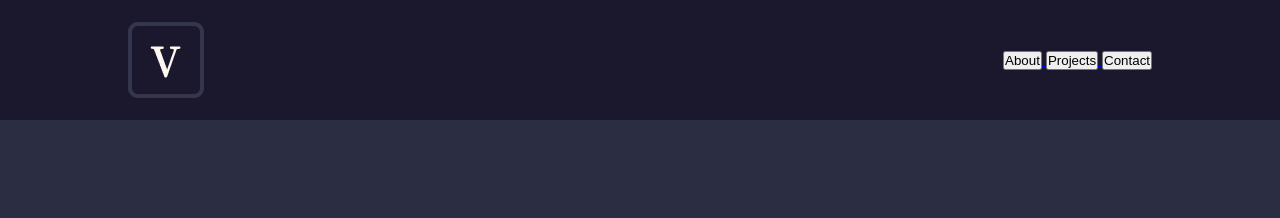
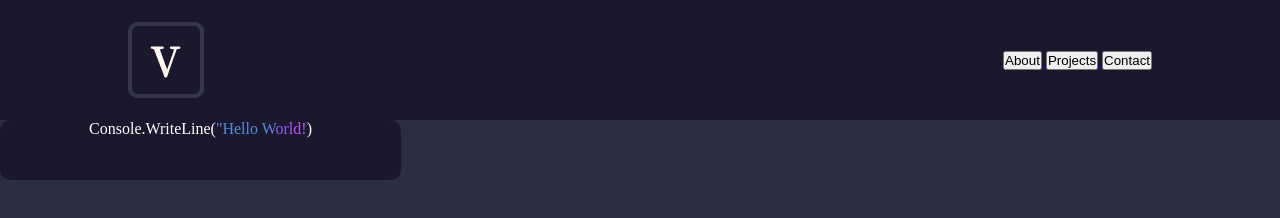
Before and after one commit to Byorks/Portf-lio-, a plain HTML site: page index.html in a window 1280 px wide. Drawn offline with Linux system fonts and the light colour scheme.

Commit message:
:lipstick: feat: Frase Hello World

```diff
--- a/index.html
+++ b/index.html
@@ -10,7 +10,7 @@
 <body>
     <main>
         <header >
-            <div class="container-grid">
+            <div class="container_grid">
                 <img src="img/LogoPlaceholder.png" alt="">
                 <nav>
                     <a href="#about">
@@ -25,6 +25,14 @@
                 </nav>
             </header>
             </div>
+
+            <div class="hello_world">
+                <div>
+                    <p>Console.WriteLine(</p>
+                    <p>"Hello World!</p>
+                    <p>)</p>
+                </div>
+            </div>
     </main>
 </body>
 </html>
--- a/style.css
+++ b/style.css
@@ -4,19 +4,24 @@
     box-sizing: border-box;
 }
 
+:root {
+    --roxo-escuro: #1B182D;
+    --roxo-medio:#2B2D42;
+}
+
 body {
-    background-color: #2B2D42;
+    background-color: var(--roxo-medio);
 }
 
 main header {
-    background-color: #1B182D;
+    background-color: var(--roxo-escuro);
     height: 120px;
 
     display: flex;
     align-items: center;
 }
 
-.container-grid {
+.container_grid {
     max-width: 1760px;
     width: 80vw;
     margin: 0 auto;
@@ -27,3 +32,25 @@ header div {
     justify-content: space-between;
     align-items: center;
 }
+
+.hello_world {
+    width: 401px;
+    height: 60px;
+    background-color: var(--roxo-escuro);
+    border-radius: 10px;
+}
+
+.hello_world div {
+    display: flex;
+    justify-content: center;
+}
+
+.hello_world p:nth-child(2){
+    background: linear-gradient(90deg, rgba(81,139,219,1) 55%, rgba(152,87,246,1) 75%, rgba(196,85,251,1) 100%);
+    -webkit-background-clip: text;
+    -webkit-text-fill-color: transparent;
+}
+
+.hello_world p {
+    color: white;
+}
```
